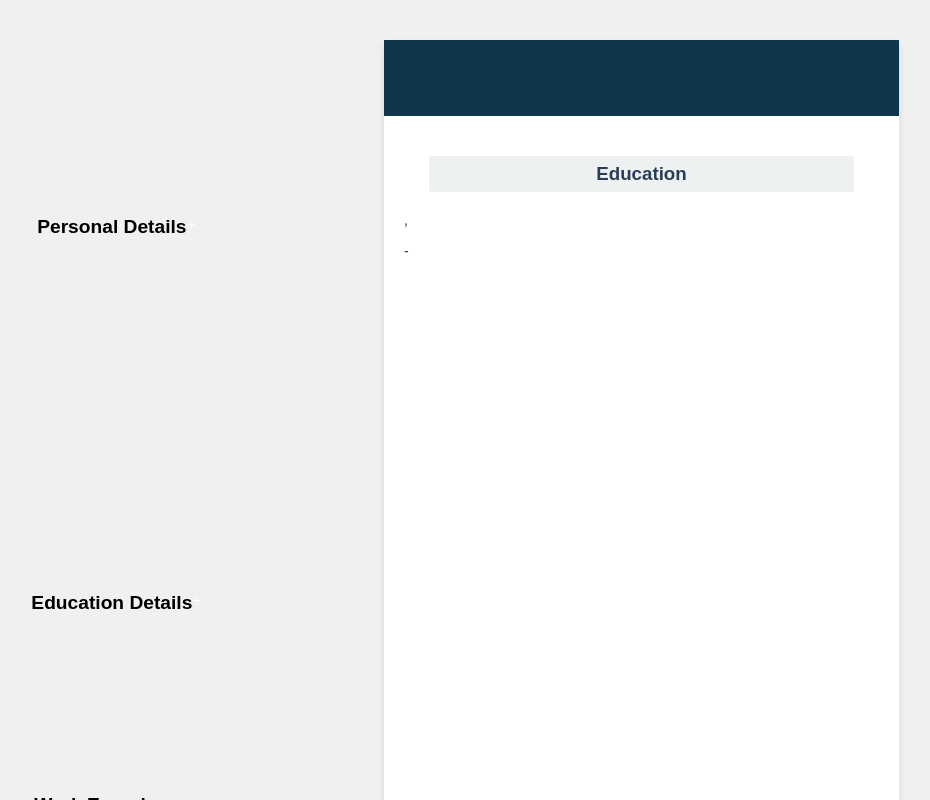
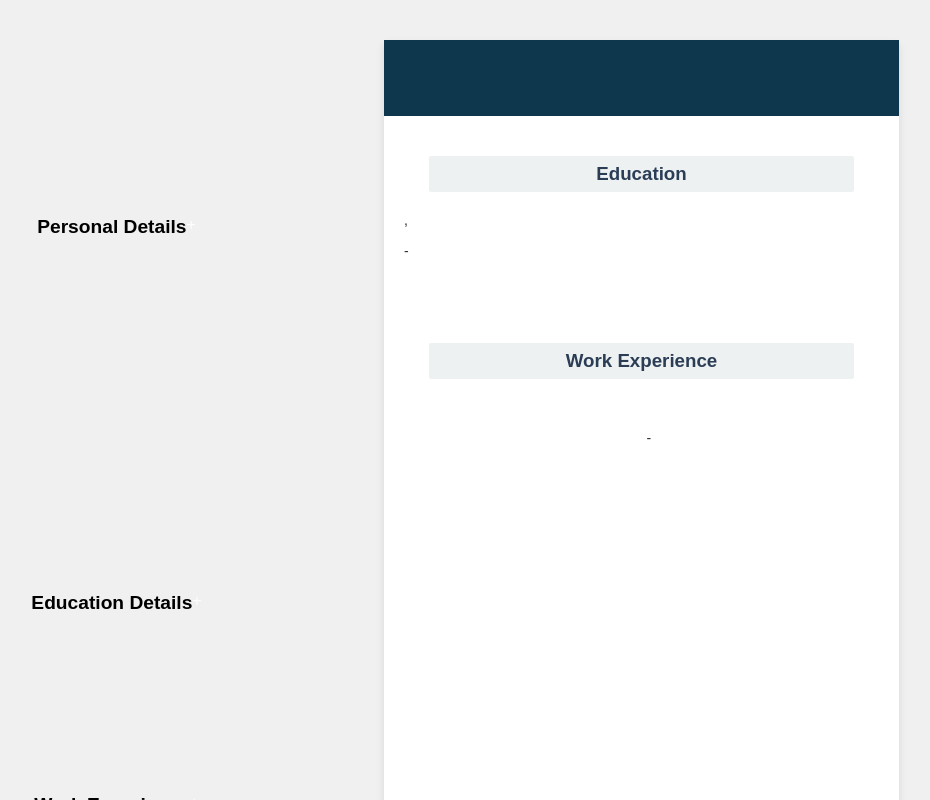
Before and after one commit to PalmerCurrie/CV-Application, a React (Vite) app: page / in a window 1280 px wide. Shown: the whole page, without its empty margins (261-1191 px from the left). Built offline with nearby package versions, Linux system fonts and the light colour scheme.

Commit message:
Added Work Experience Section To Resume

```diff
--- a/src/components/App.jsx
+++ b/src/components/App.jsx
@@ -78,7 +78,10 @@ const handleWorkExperienceChange = (e) => {
 
         </div>
         <div className='resume-container'>
-          <Resume personalDetails={personalDetailsFormData} educationDetials={educationFormData}/>
+          <Resume
+          personalDetails={personalDetailsFormData}
+          educationDetials={educationFormData}
+          workExperienceDetails={workExperienceData}/>
         </div>
       </div>
     </>
--- a/src/components/Resume.jsx
+++ b/src/components/Resume.jsx
@@ -1,6 +1,6 @@
 import '../styles/Resume.css'; // Import the CSS file
 
-export default function Resume({personalDetails, educationDetials}) {
+export default function Resume({personalDetails, educationDetials, workExperienceDetails}) {
 
     return (
         <div className="container">
@@ -25,6 +25,17 @@ export default function Resume({personalDetails, educationDetials}) {
                     </div>
             </div>
 
+            <div className="education-container">
+                <h3 className="section-header"> Work Experience </h3>
+                    <div id='education-details' className="education-details-container">
+                        <p id='user-jobtitle'>{workExperienceDetails.jobTitle}</p>
+                        <p id='user-company'>{workExperienceDetails.company}</p>
+                        <p id='user-description'>{workExperienceDetails.description}</p>
+                        <p id='user-date'>{workExperienceDetails.startDate} - {workExperienceDetails.endDate}</p>
+
+                    </div>
+            </div>
+
         </div>
 
     );
```
